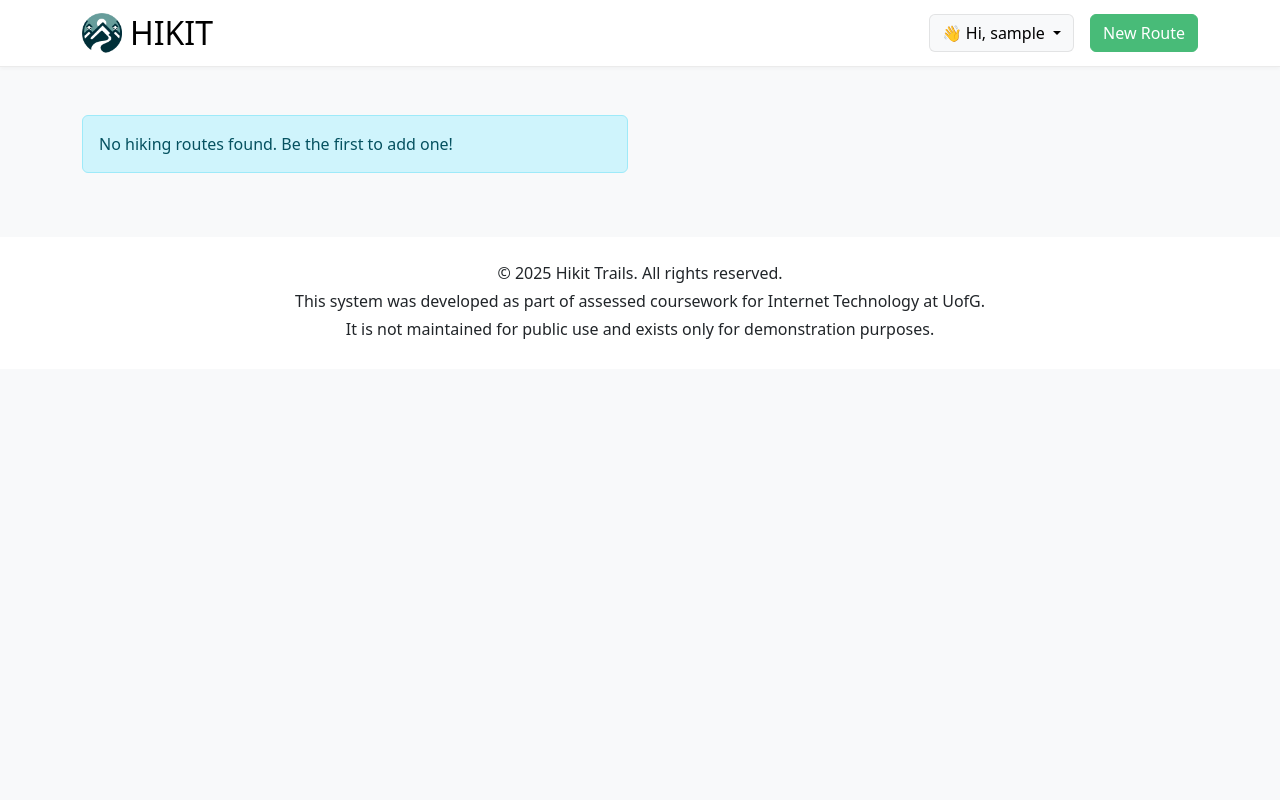
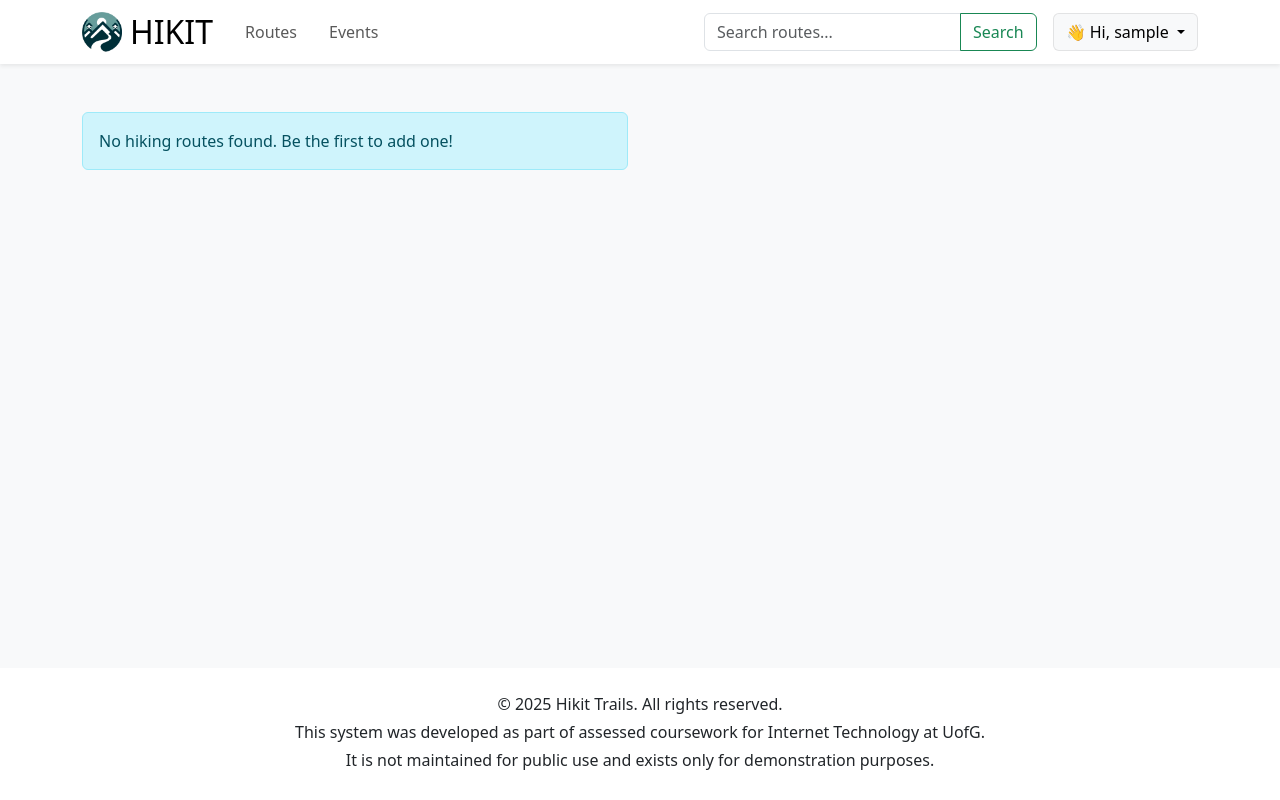
Before and after one commit to Elwood9245/hikit, a Django app: page / in a window 1280 px wide. Run offline with Django 4.2, Linux system fonts and the light colour scheme; the visitor is signed in with stand-in values (Sample User, id 1); data that the repository does not hold is empty; some libraries are stand-ins or nearby versions.

Commit message:
feat(Hikit): Add links to Route & Event on Nivbar
Also enhanced layout.

```diff
--- a/hikit/settings.py
+++ b/hikit/settings.py
@@ -111,3 +111,6 @@ STATIC_ROOT = BASE_DIR / 'static'
 # https://docs.djangoproject.com/en/4.2/ref/settings/#default-auto-field
 
 DEFAULT_AUTO_FIELD = 'django.db.models.BigAutoField'
+
+MEDIA_URL = '/media/'
+MEDIA_ROOT = os.path.join(BASE_DIR, 'media')
--- a/hikit/static/css/style.css
+++ b/hikit/static/css/style.css
@@ -1,4 +1,4 @@
-.gradient-header {
+.white-header {
     background: white;
     border-bottom: 1px solid rgba(0, 0, 0, 0.08);
     color: #2d3748;
@@ -50,3 +50,24 @@
     background: #f8f9fa;
     border-color: rgba(0, 0, 0, 0.09);
 }
+
+/* 优化移动端导航栏 */
+@media (max-width: 991px) {
+    .navbar-collapse {
+        padding-top: 1rem;
+    }
+
+    .nav-item {
+        margin-bottom: 0.5rem;
+    }
+
+    .dropdown-menu {
+        border: none;
+        box-shadow: none;
+    }
+}
+
+/* 保持品牌标志点击区域 */
+.navbar-brand {
+    padding: 0.25rem 0;
+}
--- a/hikit/templates/base.html
+++ b/hikit/templates/base.html
@@ -6,31 +6,64 @@
     <meta charset="UTF-8">
     <meta name="viewport" content="width=device-width, initial-scale=1.0">
     <title>{% block title %}Hikit - Hiking Trails{% endblock %}</title>
-
-    {# Bootstrap 5 CSS via template tag #}
     {% bootstrap_css %}
-
-    <!-- Custom CSS -->
     <link href="{% static 'css/style.css' %}" rel="stylesheet">
-
     {% block extra_css %}{% endblock %}
 </head>
-<body class="bg-light">
-    <!-- Header Navigation -->
-    <nav class="navbar navbar-expand-lg gradient-header mb-5">
+<body class="bg-light d-flex flex-column min-vh-100">
+    <nav class="navbar navbar-expand-lg navbar-light bg-white shadow-sm mb-5">
         <div class="container">
             <a class="navbar-brand d-flex align-items-center" href="{% url 'home' %}">
                 <img src="{% static 'image/logo.png' %}" alt="Logo" width="40" class="me-2">
                 <span class="h2 mb-0">HIKIT</span>
             </a>
 
-            <div class="d-flex align-items-center">
+            <!-- 移动端折叠按钮 -->
+            <button class="navbar-toggler ms-auto" type="button"
+                    data-bs-toggle="collapse"
+                    data-bs-target="#mainNav"
+                    aria-controls="mainNav"
+                    aria-expanded="false"
+                    aria-label="Toggle navigation">
+                <span class="navbar-toggler-icon"></span>
+            </button>
+
+            <!-- 导航内容 -->
+            <div class="collapse navbar-collapse" id="mainNav">
+                <!-- 左侧导航项 -->
+                <ul class="navbar-nav me-auto mb-2 mb-lg-0">
+                    <li class="nav-item">
+                        <a class="nav-link px-3" href="{% url 'route_list' %}">Routes</a>
+                    </li>
+                    <li class="nav-item">
+                        <a class="nav-link px-3" href="{% url 'event_list' %}">Events</a>
+                    </li>
+                </ul>
+
+                <!-- Search -->
+                <form class="d-flex my-2 my-lg-0 me-lg-3" action="{% url 'search' %}" method="GET">
+                    <div class="input-group">
+                        <input class="form-control" type="search" name="q"
+                               placeholder="Search routes..."
+                               aria-label="Search">
+                        <button class="btn btn-outline-success" type="submit">
+                            <i class="bi bi-search"></i> Search
+                        </button>
+                    </div>
+                </form>
+
+                <!-- 用户操作区域 -->
+                <div class="d-flex align-items-center gap-2">
                     {% if user.is_authenticated %}
-                <div class="dropdown">
-                    <button class="btn btn-light dropdown-toggle" type="button" id="userMenu" data-bs-toggle="dropdown">
+                        <!-- 桌面端用户菜单 -->
+                        <div class="dropdown d-none d-lg-block">
+                            <a class="btn btn-light dropdown-toggle"
+                               href="#" role="button"
+                               data-bs-toggle="dropdown">
                                 👋 Hi, {{ user.username }}
-                    </button>
+                            </a>
                             <ul class="dropdown-menu dropdown-menu-end">
+                                <li><a class="dropdown-item" href="{% url 'profile' %}">Profile</a></li>
                                 <li>
                                     <form action="{% url 'logout' %}" method="POST">
                                         {% csrf_token %}
@@ -41,21 +74,45 @@
                                 </li>
                             </ul>
                         </div>
-                <a href="{% url 'add_route' %}" class="btn btn-success ms-3">
-                    <i class="bi bi-plus-circle"></i> New Route
+
+                        <!-- 移动端用户菜单 -->
+                        <div class="d-lg-none">
+                            <hr class="dropdown-divider">
+                            <div class="px-3 py-2">
+                                <p class="mb-2">Logged in as <strong>{{ user.username }}</strong></p>
+                                <a href="{% url 'profile' %}" class="btn btn-outline-secondary w-100 mb-2">
+                                    Profile
                                 </a>
+                                <form action="{% url 'logout' %}" method="POST">
+                                    {% csrf_token %}
+                                    <button type="submit" class="btn btn-danger w-100">
+                                        Logout
+                                    </button>
+                                </form>
+                            </div>
+                        </div>
                     {% else %}
-                <div class="d-flex gap-2">
-                    <a href="{% url 'login' %}" class="btn btn-outline-light nav-link-hover">Login</a>
-                    <a href="{% url 'register' %}" class="btn btn-light nav-link-hover">Register</a>
+                        <!-- 未登录状态 -->
+                        <div class="d-none d-lg-flex gap-2">
+                            <a href="{% url 'register' %}" class="btn btn-light">Register</a>
+                            <a href="{% url 'login' %}" class="btn btn-primary">Login</a>
+                        </div>
+
+                        <!-- 移动端按钮组 -->
+                        <div class="d-lg-none">
+                            <div class="d-flex flex-column gap-2 w-100 py-2">
+                                <a href="{% url 'register' %}" class="btn btn-light w-100">Register</a>
+                                <a href="{% url 'login' %}" class="btn btn-primary w-100">Login</a>
+                            </div>
                         </div>
                     {% endif %}
+                </div>
             </div>
         </div>
     </nav>
 
     <!-- Main Content -->
-    <main class="container">
+    <main class="container flex-grow-1">
         {% block content %}{% endblock %}
     </main>
 
@@ -68,9 +125,7 @@
         </div>
     </footer>
 
-    {# Bootstrap JS with Popper via template tag #}
     {% bootstrap_javascript %}
-
     {% block extra_js %}{% endblock %}
 </body>
 </html>
--- a/hikit/urls.py
+++ b/hikit/urls.py
@@ -1,26 +1,24 @@
-"""
-URL configuration for hikit project.
-
-The `urlpatterns` list routes URLs to views. For more information please see:
-    https://docs.djangoproject.com/en/4.2/topics/http/urls/
-Examples:
-Function views
-    1. Add an import:  from my_app import views
-    2. Add a URL to urlpatterns:  path('', views.home, name='home')
-Class-based views
-    1. Add an import:  from other_app.views import Home
-    2. Add a URL to urlpatterns:  path('', Home.as_view(), name='home')
-Including another URLconf
-    1. Import the include() function: from django.urls import include, path
-    2. Add a URL to urlpatterns:  path('blog/', include('blog.urls'))
-"""
 # from django.contrib import admin
 from django.urls import path
 from . import views
 urlpatterns = [
     #    path('admin/', admin.site.urls),
     path('', views.home, name='home'),
+
+    # route
+    path('routes/', views.route_list, name='route_list'),
+    path('route/<int:route_id>/', views.route_detail, name='route_detail'),
+    path('route/<int:route_id>/create-event/', views.create_event, name='create_event'),
     path('add-route/', views.add_route, name='add_route'),
+
+    # Events
+    path('events/', views.event_list, name='event_list'),
+
+    # User
+    path('profile/', views.profile, name='profile'),
+    path('search/', views.search, name='search'),
+
+    # authentication
     path('login/', views.login_view, name='login'),
     path('logout/', views.logout_view, name='logout'),
     path('register/', views.register_view, name='register'),
--- a/hikit/views.py
+++ b/hikit/views.py
@@ -1,14 +1,37 @@
-from django.shortcuts import render, redirect
+from django.shortcuts import render, redirect, get_object_or_404
 from django.contrib.auth import login, logout, authenticate
 from django.contrib.auth.forms import UserCreationForm, AuthenticationForm
-from .models import Route
+from .models import Route, Event
 from .forms import RouteForm
 
 def home(request):
     routes = Route.objects.all().order_by('-created_at')
     return render(request, 'home.html', {'routes': routes})
 
+def route_list(request):
+    routes = Route.objects.all()
+    return render(request, 'route_list.html', {'routes': routes})
 
+def route_detail(request, route_id):
+    route = get_object_or_404(Route, pk=route_id)
+    return render(request, 'route.html', {'route': route})
+
+def create_event(request, route_id):
+    route = get_object_or_404(Route, pk=route_id)
+    # 处理表单提交逻辑
+    return render(request, 'create_event.html', {'route': route})
+
+def event_list(request):
+    events = Event.objects.all()
+    return render(request, 'event_list.html', {'events': events})
+
+def profile(request):
+    return render(request, 'profile.html')
+
+def search(request):
+    query = request.GET.get('q', '')
+    results = Route.objects.filter(name__icontains=query)
+    return render(request, 'search_results.html', {'results': results, 'query': query})
 def add_route(request):
     if not request.user.is_authenticated:
         return redirect('login')
```
Also changed, not shown: hikit/forms.py (+13 -3 lines), hikit/models.py (+45 -9 lines), hikit/templates/create_event.html (added, +9 -0 lines), hikit/templates/event_list.html (added, +12 -0 lines), hikit/templates/profile.html (added, +9 -0 lines), hikit/templates/route.html (+7 -21 lines), hikit/templates/route_list.html (added, +12 -0 lines), hikit/templates/search_results.html (added, +10 -0 lines), hikit/migrations/0001_initial.py (deleted). Lines whose indentation alone changed are shown as unchanged.
